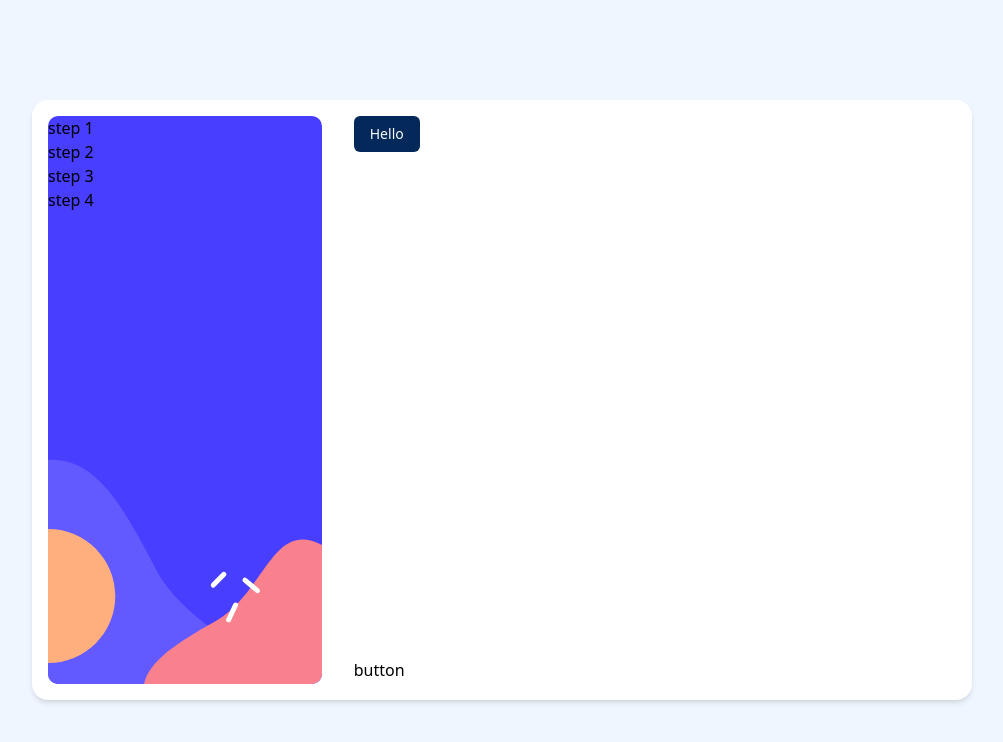
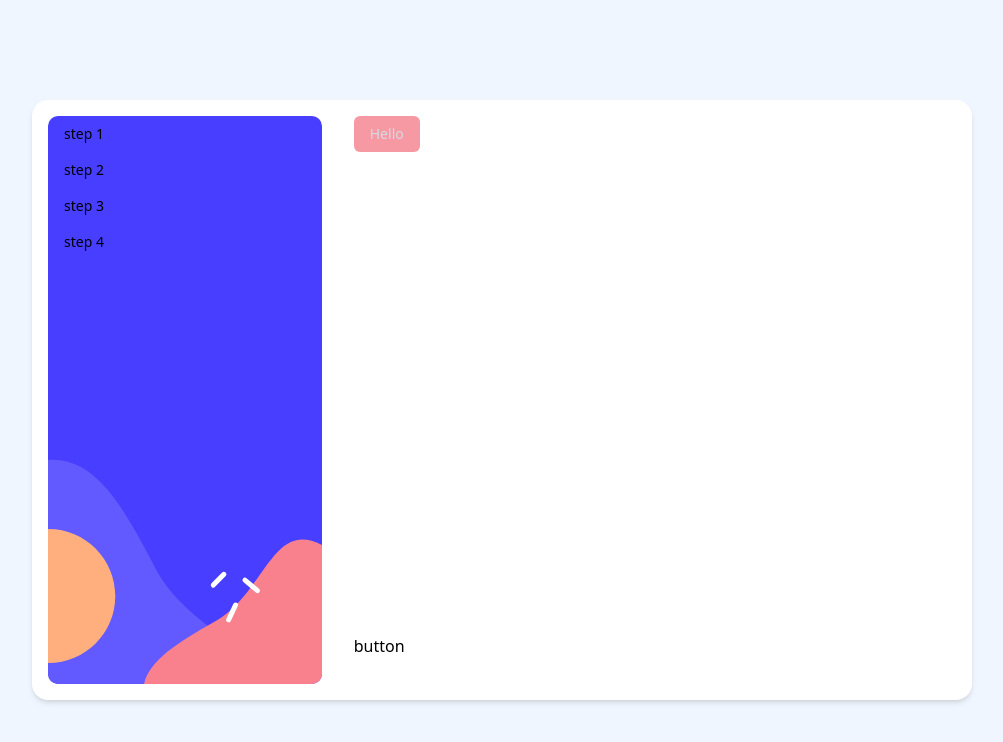
Before and after one commit to ofcljaved/multi-step-form, a React (Vite) app: page / in a window 1280 px wide. Shown: the top 742 px of the page, without its empty margins (138-1141 px from the left). Built offline with nearby package versions, Linux system fonts and the light colour scheme.

Commit message:
fix(tailwindcss): css color variables

```diff
--- a/src/components/Form/Form.tsx
+++ b/src/components/Form/Form.tsx
@@ -3,7 +3,9 @@ import { Button } from '..';
 const Form = () => {
   return (
     <div>
-      <Button variant='Secondary'>Hello</Button>
+      <Button variant='Destructive' className='bg-destructive/50'>
+        Hello
+      </Button>
     </div>
   );
 };
--- a/src/components/StepBar/StepBar.tsx
+++ b/src/components/StepBar/StepBar.tsx
@@ -1,11 +1,21 @@
+import { Button } from '..';
+
 const StepBar = () => {
   return (
-    <div className=' bg-stepbar-mobile sm:bg-stepbar-desktop row-span-full rounded-lg'>
+    <div className=' row-span-full rounded-lg bg-stepbar-mobile sm:bg-stepbar-desktop'>
       <ul>
-        <li>step 1</li>
-        <li>step 2</li>
-        <li>step 3</li>
-        <li>step 4</li>
+        <li>
+          <Button variant='Ghost'>step 1</Button>
+        </li>
+        <li>
+          <Button variant='Ghost'>step 2</Button>
+        </li>
+        <li>
+          <Button variant='Ghost'>step 3</Button>
+        </li>
+        <li>
+          <Button variant='Ghost'>step 4</Button>
+        </li>
       </ul>
     </div>
   );
--- a/src/index.css
+++ b/src/index.css
@@ -4,15 +4,15 @@
 
 @layer base {
   :root {
-    --background: 0, 0%, 100%;
-    --foreground: 231, 11%, 63%;
-    --primary: 243, 100%, 62%;
-    --primary-foreground: 229, 24%, 87%;
-    --secondary: 213, 96%, 18%;
-    --secondary-foreground: 231, 100%, 99%;
-    --muted: 206, 94%, 87%;
-    --muted-foreground: 217, 100%, 97%;
-    --destructive: 354, 84%, 57%;
+    --background: 0 0% 100%;
+    --foreground: 231 11% 63%;
+    --primary: 243 100% 62%;
+    --primary-foreground: 229 24% 87%;
+    --secondary: 213 96% 18%;
+    --secondary-foreground: 231 100% 99%;
+    --muted: 206 94% 87%;
+    --muted-foreground: 217 100% 97%;
+    --destructive: 354 84% 57%;
   }
 
   .dark {
--- a/tailwind.config.js
+++ b/tailwind.config.js
@@ -16,7 +16,7 @@ export default {
           foreground: 'hsl(var(--secondary-foreground))',
         },
         destructive: {
-          DEFAULT: 'hsl(var(--destructive), <alpha-value>)',
+          DEFAULT: 'hsl(var(--destructive) / <alpha-value>)',
         },
         muted: {
           DEFAULT: 'hsl(var(--muted))',
--- a/vite.config.ts
+++ b/vite.config.ts
@@ -1,7 +1,7 @@
-import { defineConfig } from 'vite'
-import react from '@vitejs/plugin-react-swc'
+import { defineConfig } from 'vite';
+import react from '@vitejs/plugin-react-swc';
 
 // https://vitejs.dev/config/
 export default defineConfig({
   plugins: [react()],
-})
+});
```
Also changed, not shown: 1 other file (tests, documents, lock files or other folders).
